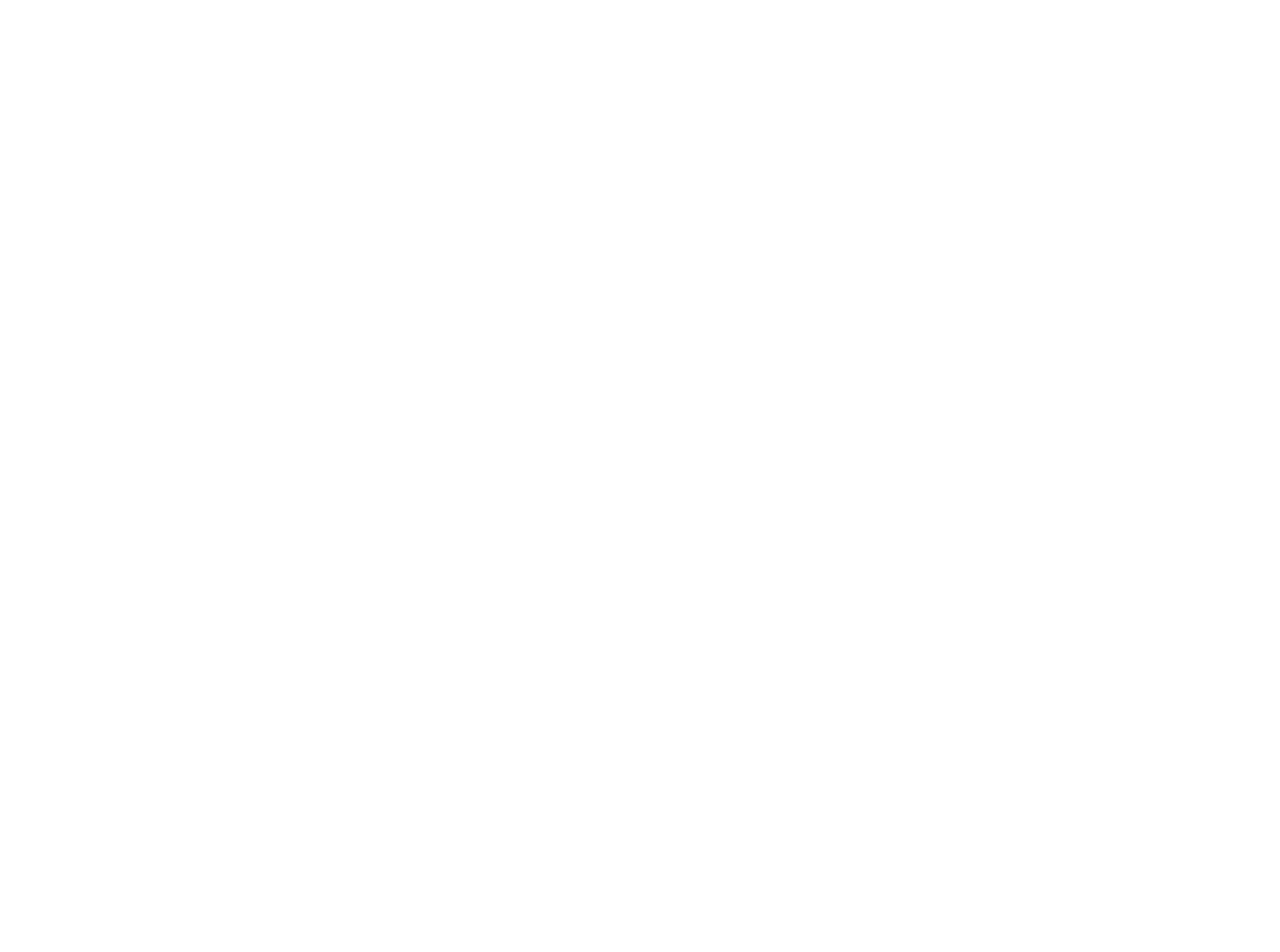
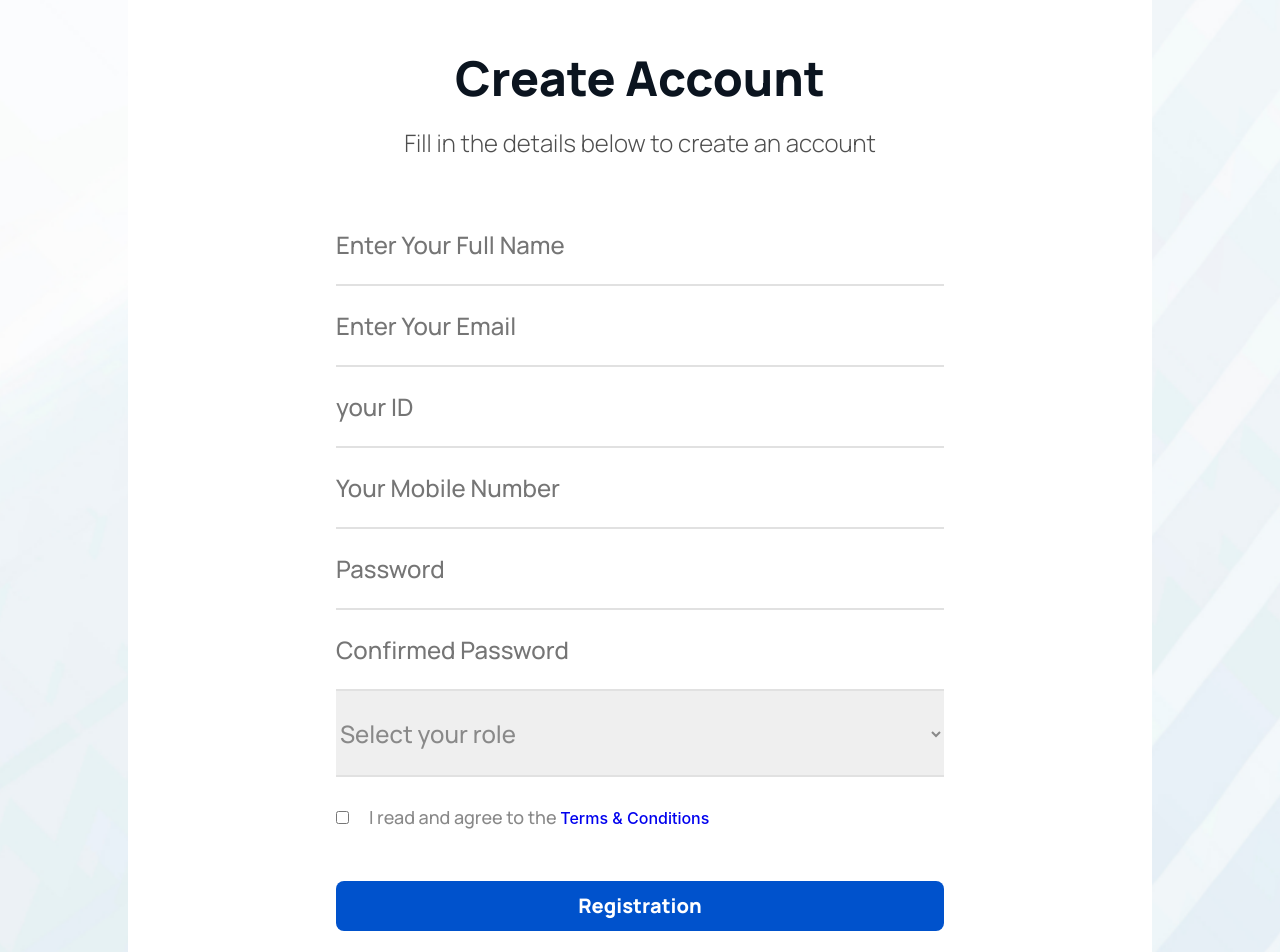
Before and after one commit to mnosumon/crypto-1, a React (Vite) app: page /signUp in a window 1280 px wide. Before the commit this address had no page. Shown: the part 240-1192 px from the top of the page. Before the commit the page ends 800 px from the top, so only its background shows below. Built offline with nearby package versions, Linux system fonts and the light colour scheme.

Commit message:
Registration part done

```diff
--- a/src/App.jsx
+++ b/src/App.jsx
@@ -8,6 +8,7 @@
 import RouteLayout from './RouteLayout'
 import Home from './pages/home/Home'
 import Login from './pages/login/Login'
+import SignUp from './pages/singup/SignUp';
 
 const App = () => {
   const router = createBrowserRouter(
@@ -15,6 +16,7 @@
       <Route element={<RouteLayout/>}>
         <Route path='/' element={<Home/>}/>
         <Route path='/login' element={<Login/>}/>
+        <Route path='/signUp' element={<SignUp/>}/>
       </Route>
     )
   );
--- a/src/pages/login/Login.jsx
+++ b/src/pages/login/Login.jsx
@@ -22,7 +22,7 @@
                         <button className='login_btn'>Login</button>
                     </form>
                     <div className="notSingup">
-                        <span>Don’t have any account? <Link to="#">Sign Up</Link></span>
+                        <span>Don’t have any account? <Link to="/signUp">Sign Up</Link></span>
                     </div>
                 </div>
             </div>
--- /dev/null
+++ b/src/pages/singup/SignUp.jsx
@@ -0,0 +1,49 @@
+import React from 'react'
+import './singUp.css'
+import BannerImg from '../../assets/images/banner.png'
+import { Link } from 'react-router-dom'
+
+const SignUp = () => {
+  return (
+    <>
+    <section id='login' style={{backgroundImage: `url(${BannerImg})`}}>
+        <div className="container">
+            <div className="login">
+                <div className="login_wrapper">
+                    <div className="login_title">
+                        <h3>Create Account</h3>
+                        <span>Fill in the details below to create an account</span>
+                    </div>
+                    <form action="" className='form'>
+                        <div className="form_wrapper">
+                            <input className='registerField' type='text' placeholder='Enter Your Full Name' name='name'/>
+                            <input className='registerField' type='email' placeholder='Enter Your Email' name='email'/>
+                            <input className='registerField' type='number' placeholder='your ID' name='id'/>
+                            <input className='registerField' type='tel' placeholder='Your Mobile Number' name='phone'/>
+                            <input className='registerField' type="password" placeholder='Password' name='password'/>
+                            <input className='registerField' type="password" placeholder='Confirmed Password' name='password'/>
+                            <select className='registerField' name="role" id="role">
+                                <option>Select your role</option>
+                                <option>333</option>
+                                <option>444</option>
+                                <option>555</option>
+                            </select>
+                            <div className="checkbox">
+                                <input type="checkbox" />
+                                <p className='checkboxTerm'> I read and agree to the <Link>Terms & Conditions</Link></p>
+                            </div>
+                        </div>
+                        <button className='login_btn'>Registration</button>
+                    </form>
+                    <div className="notSingup">
+                        <span>Already have an account? <Link to="/login">Login</Link></span>
+                    </div>
+                </div>
+            </div>
+        </div>
+    </section>
+    </>
+  )
+}
+
+export default SignUp
--- /dev/null
+++ b/src/pages/singup/singUp.css
@@ -0,0 +1,139 @@
+#login{
+    padding: 184px 0 129px;
+    background-color: #F0F6FF;
+    background-position: center;
+    background-size: cover;
+    background-repeat: no-repeat;
+}
+.login{
+    width: 1024px;
+    margin: 0 auto;
+    background-color: #FFFFFF;
+    border-radius: 32px;
+}
+.login_wrapper{
+    width: 608px;
+    margin: 0 auto;
+    padding: 98px 0 113px;
+}
+.login_title{
+    text-align: center;
+}
+.login_title span{
+    font-size: 24px;
+    font-weight: 300;
+    line-height: 26px;
+    color: #4E4E4E;
+}
+.login_title h3{
+    font-size: 48px;
+    font-weight: 800;
+    line-height: 72px;
+    color: #0B141F;
+    padding-bottom: 16px;
+}
+.form{
+    padding-bottom: 98px;
+}
+.form_wrapper{
+    margin: 48px 0;
+}
+
+.registerField{
+    font-size: 24px;
+    font-weight: 500;
+    line-height: 30px;
+    color: #898989;
+    border: none;
+    outline: none;
+    padding-bottom: 24px;
+    border-bottom: 2px solid #E1E1E1;
+    width: 100%;
+    padding-top: 25px;
+}
+.checkbox{
+    display: flex;
+    gap: 20px;
+    padding-top: 25px;
+}
+.checkboxTerm{
+    font-size: 18px;
+    font-weight: 500;
+    line-height: 30px;
+    color: #898989;
+    width: 100%;
+}
+.login_btn{
+    padding: 12px 24px;
+    font-size: 20px;
+    font-weight: 800;
+    line-height: 26px;
+    border-radius: 8px;
+    background-color: #0052CC;
+    color: #FFFFFF;
+    border: none;
+    transition: all 0.5s ease;
+    width: 100%;
+}
+.login_btn:hover{
+    background-color: #0052CC;
+    opacity: 0.8;
+}
+.notSingup{
+    text-align: center;
+}
+.notSingup span{
+    font-size: 24px;
+    font-weight: 500;
+    line-height: 36px;
+    color: #0B141F;
+}
+.notSingup a{
+    font-size: 24px;
+    font-weight: 500;
+    line-height: 36px;
+    color: #0052CC;
+    text-decoration: underline;
+}
+
+
+@media screen and (max-width: 576px) {
+
+}
+@media screen and (max-width: 768px) {
+    .login_title h3 {
+        font-size: 36px;
+        line-height: 48px;
+    }
+    .login_title span {
+        font-size: 18px;
+    }
+    .inputField {
+        font-size: 18px;
+        line-height: 24px;
+        padding-bottom: 10px;
+    }
+    .login{
+        width: auto;
+        border-radius: 16px;
+        padding: 0 10px;
+    }
+    .login_wrapper{
+        width: auto;
+        padding: 18px 0 30px;
+    }
+    .notSingup span {
+        font-size: 18px;
+    }
+}
+@media screen and (min-width: 767.98px) and (max-width: 922px) {
+    .login {
+        width: auto;
+        margin: 0 30px;
+    }
+}
+@media screen and (max-width: 1200px) {
+    .login {
+        max-width: 900px;
+    }
+}
```
